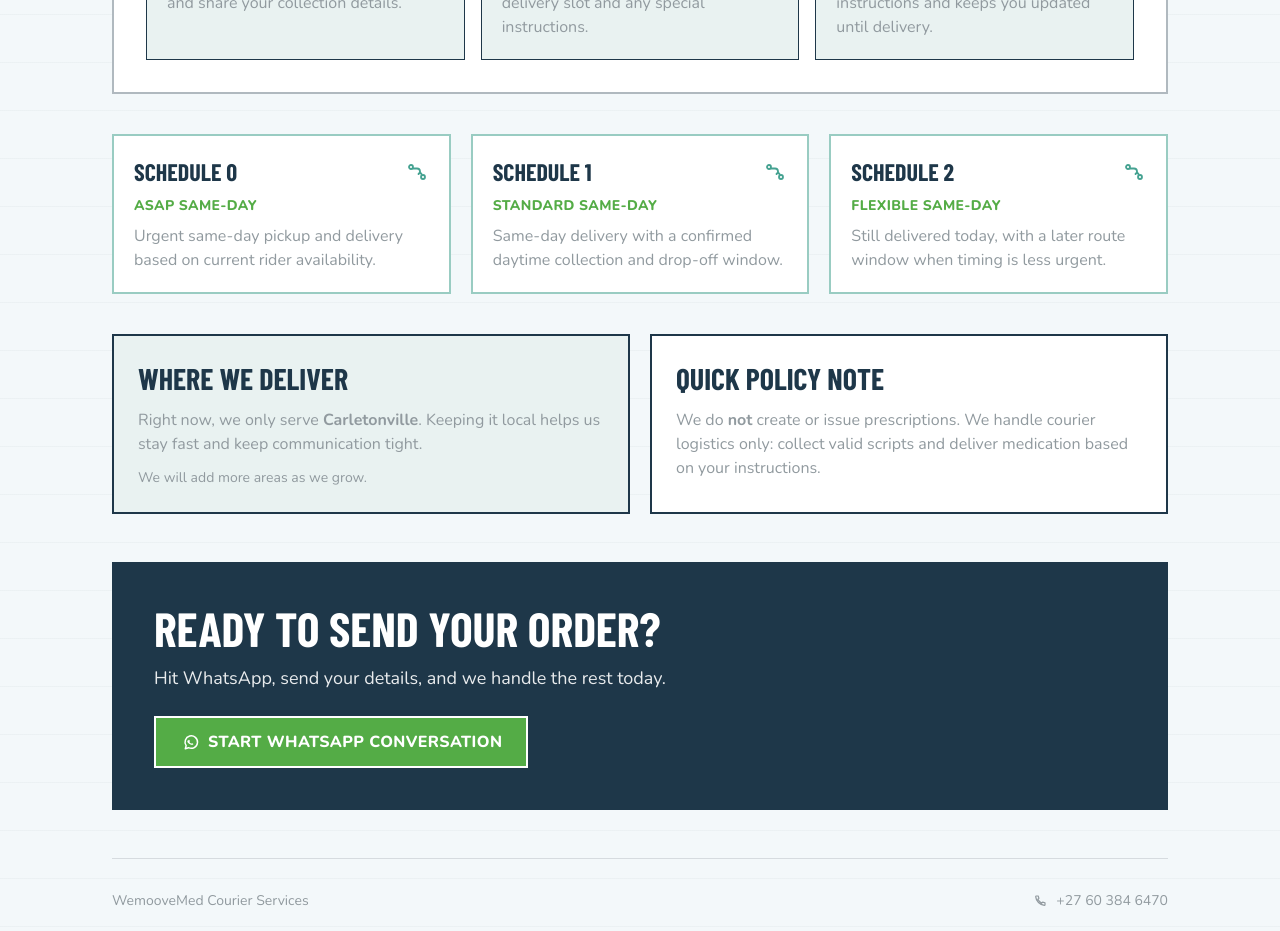
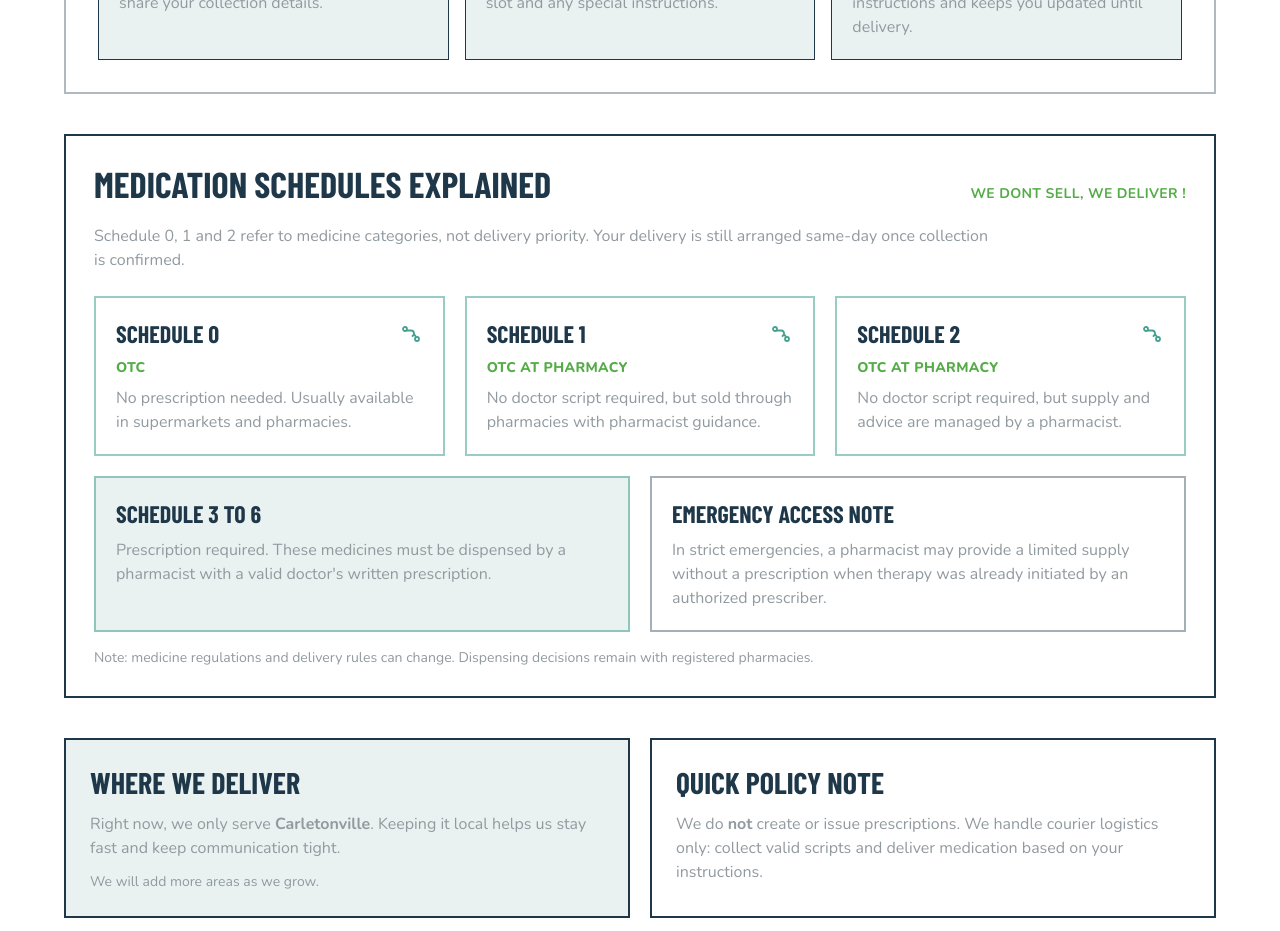
Before and after one commit to phuti0/wemove, a Next.js app: page / in a window 1280 px wide. Shown: the part 1080-2011 px from the top of the page. Built offline with nearby package versions, Linux system fonts and the light colour scheme.

Commit message:
i like this

```diff
--- a/app/globals.css
+++ b/app/globals.css
@@ -5,7 +5,7 @@
   --wm-green: #54ac46;
   --wm-turquoise: #45a291;
   --wm-gray: #919a9f;
-  --wm-surface: #f3f8fa;
+  --wm-surface: #ffffff;
   --wm-muted: #e9f2f1;
   --background: var(--wm-surface);
   --foreground: var(--wm-dark);
--- a/app/page.tsx
+++ b/app/page.tsx
@@ -30,19 +30,21 @@ const howItWorks = [
 const scheduleOptions = [
   {
     code: "Schedule 0",
-    time: "ASAP same-day",
-    detail: "Urgent same-day pickup and delivery based on current rider availability.",
+    time: "OTC",
+    detail:
+      "No prescription needed. Usually available in supermarkets and pharmacies.",
   },
   {
     code: "Schedule 1",
-    time: "Standard same-day",
-    detail: "Same-day delivery with a confirmed daytime collection and drop-off window.",
+    time: "OTC at pharmacy",
+    detail:
+      "No doctor script required, but sold through pharmacies with pharmacist guidance.",
   },
   {
     code: "Schedule 2",
-    time: "Flexible same-day",
+    time: "OTC at pharmacy",
     detail:
-      "Still delivered today, with a later route window when timing is less urgent.",
+      "No doctor script required, but supply and advice are managed by a pharmacist.",
   },
 ];
 
@@ -174,8 +176,6 @@ function PhoneIcon() {
 export default function Home() {
   return (
     <div className="relative overflow-x-clip bg-[var(--wm-surface)] text-[var(--wm-dark)]">
-      <div className="pointer-events-none absolute inset-0 bg-[repeating-linear-gradient(0deg,rgba(30,55,73,0.035),rgba(30,55,73,0.035)_1px,transparent_1px,transparent_48px)]" />
-
       <a
         href={whatsappLink}
         target="_blank"
@@ -187,7 +187,7 @@ export default function Home() {
         Order via WhatsApp
       </a>
 
-      <main className="relative mx-auto flex w-full max-w-6xl flex-col px-5 pb-20 pt-6 sm:px-8 lg:px-12">
+      <main className="relative mx-auto flex w-full max-w-[1380px] flex-col px-5 pb-20 pt-6 sm:px-8 lg:px-12 xl:px-16">
         <header className="mb-10 flex items-center justify-between border-b-2 border-[var(--wm-dark)] pb-4">
           <div className="flex items-center gap-3">
             <Image
@@ -212,7 +212,7 @@ export default function Home() {
           </a>
         </header>
 
-        <section className="grid gap-8 border-x-2 border-y-2 border-[var(--wm-dark)] bg-white px-6 py-10 sm:px-10 sm:py-14 lg:grid-cols-[1.15fr_0.85fr] lg:items-center">
+        <section className="grid gap-8 border-x-2 border-y-2 border-[var(--wm-dark)] bg-white px-6 py-10 sm:px-10 sm:py-14 lg:grid-cols-[1.2fr_0.8fr] lg:items-center">
           <div>
             <p className="mb-4 inline-flex w-fit border border-[var(--wm-dark)] bg-[var(--wm-muted)] px-3 py-1 text-xs font-extrabold uppercase tracking-[0.12em] text-[var(--wm-dark)]">
               Same-day courier | Carletonville
@@ -312,7 +312,22 @@ export default function Home() {
           </div>
         </section>
 
-        <section className="mt-10 grid gap-5 lg:grid-cols-3">
+        <section className="mt-10 border-2 border-[var(--wm-dark)] bg-white p-5 sm:p-7">
+          <div className="mb-5 flex flex-wrap items-end justify-between gap-3">
+            <h2 className="font-[var(--font-heading)] text-3xl font-bold uppercase text-[var(--wm-dark)] sm:text-4xl">
+              Medication schedules explained
+            </h2>
+            <p className="text-sm font-bold uppercase tracking-wide text-[var(--wm-green)]">
+              We dont sell, we deliver !
+            </p>
+          </div>
+          <p className="mb-6 max-w-4xl text-[var(--wm-gray)]">
+            Schedule 0, 1 and 2 refer to medicine categories, not delivery
+            priority. Your delivery is still arranged same-day once collection is
+            confirmed.
+          </p>
+
+          <div className="grid gap-5 lg:grid-cols-3">
           {scheduleOptions.map((option) => (
             <article
               key={option.code}
@@ -332,6 +347,34 @@ export default function Home() {
               <p className="mt-2 text-[var(--wm-gray)]">{option.detail}</p>
             </article>
           ))}
+          </div>
+
+          <div className="mt-5 grid gap-5 xl:grid-cols-2">
+            <article className="border-2 border-[rgba(69,162,145,0.55)] bg-[var(--wm-muted)] p-5">
+              <h3 className="text-2xl font-[var(--font-heading)] font-bold uppercase text-[var(--wm-dark)]">
+                Schedule 3 to 6
+              </h3>
+              <p className="mt-2 text-[var(--wm-gray)]">
+                Prescription required. These medicines must be dispensed by a
+                pharmacist with a valid doctor&apos;s written prescription.
+              </p>
+            </article>
+            <article className="border-2 border-[rgba(30,55,73,0.4)] bg-white p-5">
+              <h3 className="text-2xl font-[var(--font-heading)] font-bold uppercase text-[var(--wm-dark)]">
+                Emergency access note
+              </h3>
+              <p className="mt-2 text-[var(--wm-gray)]">
+                In strict emergencies, a pharmacist may provide a limited supply
+                without a prescription when therapy was already initiated by an
+                authorized prescriber.
+              </p>
+            </article>
+          </div>
+
+          <p className="mt-4 text-sm text-[var(--wm-gray)]">
+            Note: medicine regulations and delivery rules can change. Dispensing
+            decisions remain with registered pharmacies.
+          </p>
         </section>
 
         <section className="mt-10 grid gap-5 lg:grid-cols-2">
```
